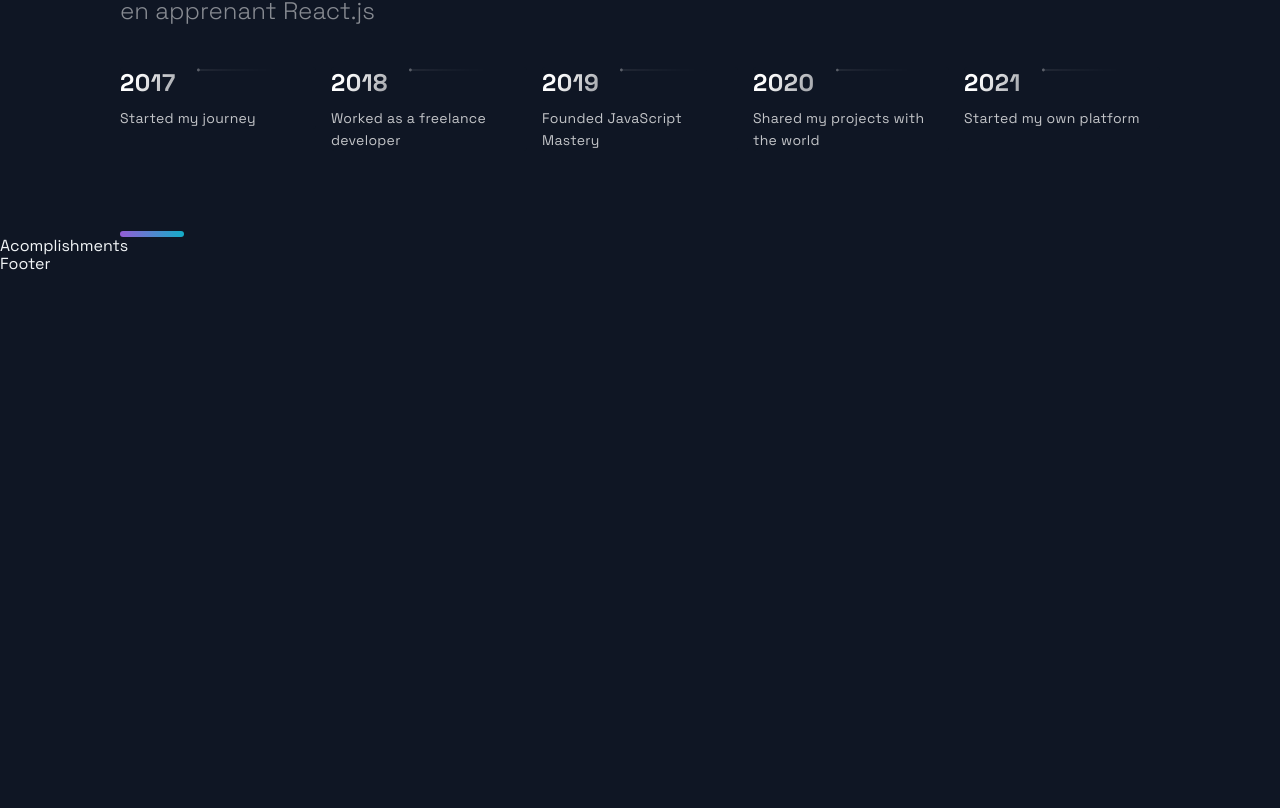
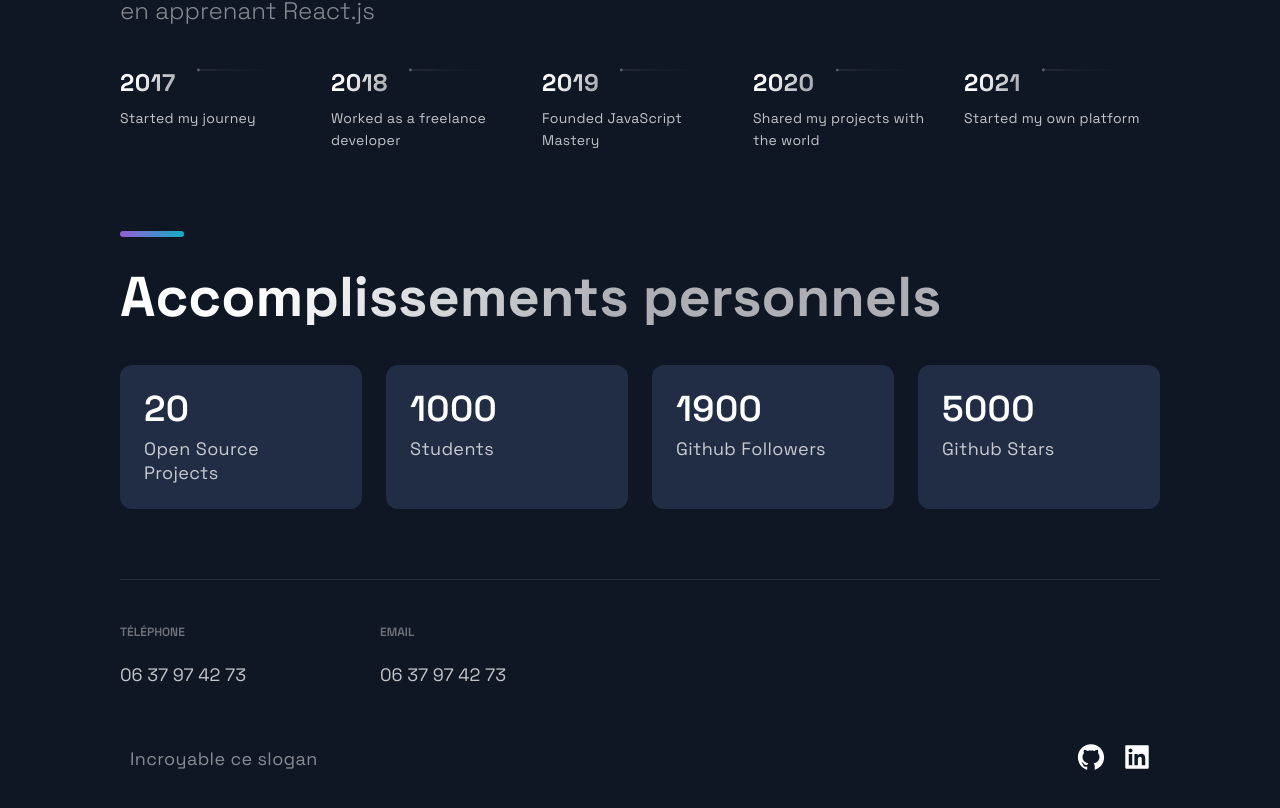
Before and after one commit to P-edacquet/Portfolio-React, a Next.js app: page / in a window 1280 px wide. Shown: the part 2758-3566 px from the top of the page. Before the commit the page ends 3032 px from the top, so only its background shows below. Built offline with nearby package versions, Linux system fonts and the light colour scheme.

Commit message:
accomplishment/footer sections done

```diff
--- a/src/components/Acomplishments/Acomplishments.js
+++ b/src/components/Acomplishments/Acomplishments.js
@@ -11,9 +11,17 @@ const data = [
 ];
 
 const Acomplishments = () => (
-  <div>
-    Acomplishments
-  </div>
+  <Section>
+    <SectionTitle>Accomplissements personnels</SectionTitle>
+    <Boxes>
+      {data.map((card, index) => (
+        <Box key={index}>
+          <BoxNum>{card.number}</BoxNum>
+          <BoxText>{card.text}</BoxText>
+        </Box>
+      ))}
+    </Boxes>
+  </Section>
 );
 
 export default Acomplishments;
--- a/src/components/Footer/Footer.js
+++ b/src/components/Footer/Footer.js
@@ -6,9 +6,31 @@ import { CompanyContainer, FooterWrapper, LinkColumn, LinkItem, LinkList, LinkTi
 
 const Footer = () => {
   return (
-    <div>
-      Footer
-    </div>
+    <FooterWrapper>
+      <LinkList>
+      <LinkColumn>
+        <LinkTitle>Téléphone</LinkTitle>
+        <LinkItem href="tel:06 37 97 42 73">06 37 97 42 73</LinkItem>
+      </LinkColumn>
+      <LinkColumn>
+        <LinkTitle>Email</LinkTitle>
+        <LinkItem href="mailto:p-edacquet@hotmail.fr">06 37 97 42 73</LinkItem>
+      </LinkColumn>
+      </LinkList>
+      <SocialIconsContainer>
+        <CompanyContainer>
+          <Slogan>Incroyable ce slogan</Slogan>
+        </CompanyContainer>
+        <SocialContainer>
+          <SocialIcons href="https://github.com/P-edacquet">
+            <AiFillGithub size="3rem" />
+          </SocialIcons>
+          <SocialIcons href="https://www.linkedin.com/in/pierre-emmanuel-dacquet">
+            <AiFillLinkedin size="3rem" />
+          </SocialIcons>
+        </SocialContainer>
+      </SocialIconsContainer>
+    </FooterWrapper>
   );
 };
 
```
